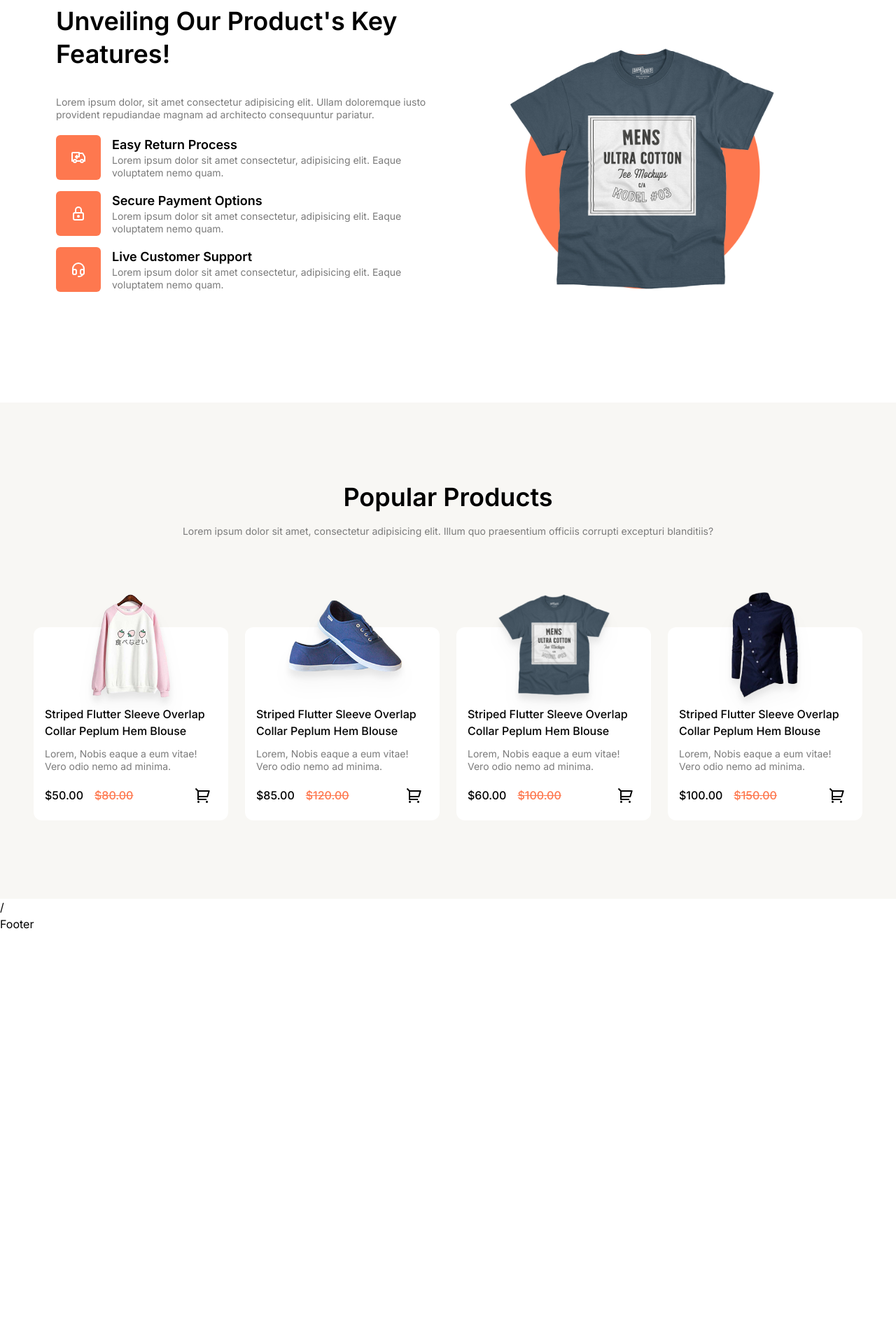
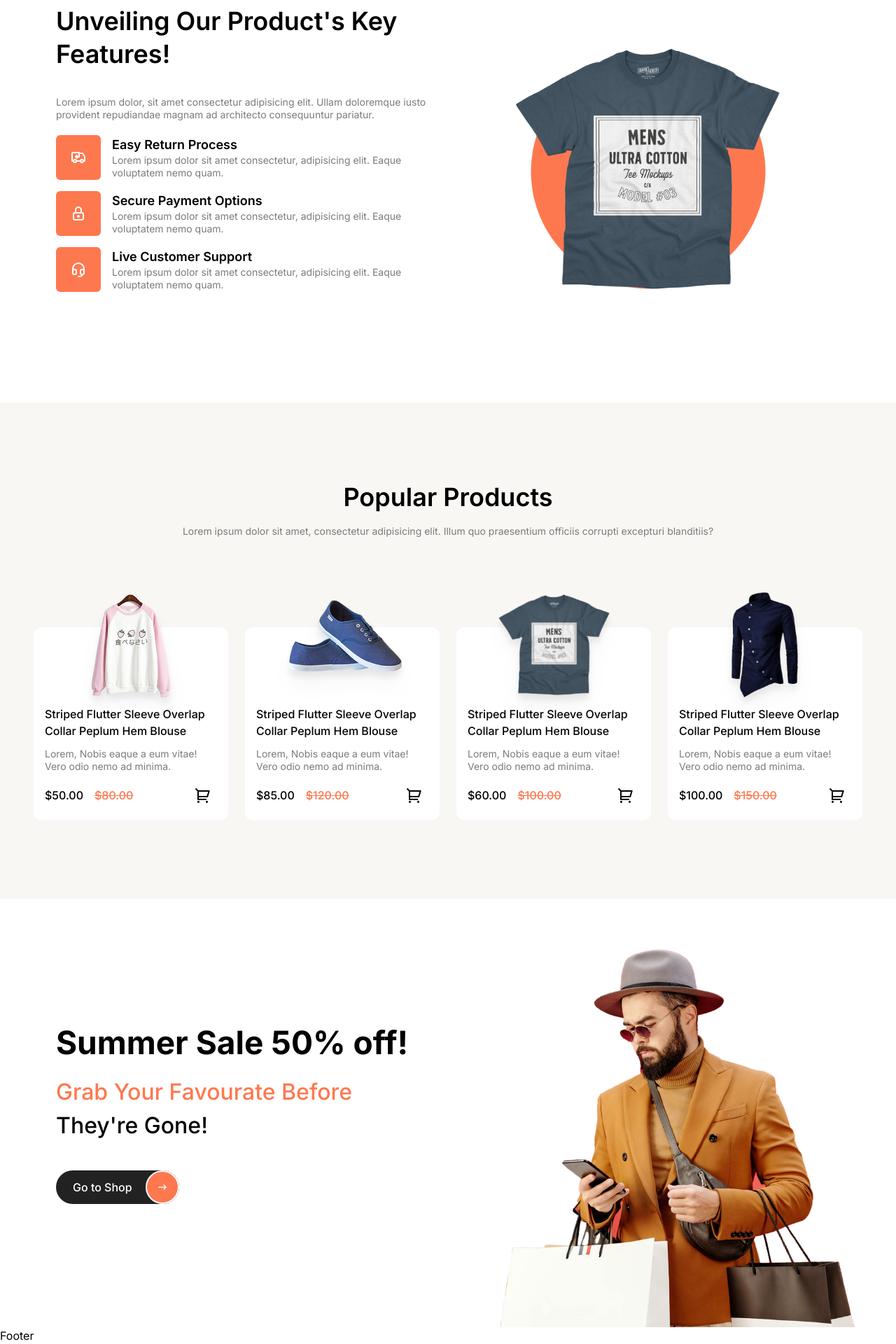
Before and after one commit to 3MaheshKadam/Ecommerce-MERN, a React (Vite) app in the folder client/: page / in a window 1280 px wide. Shown: the part 957-2877 px from the top of the page at 70% size. Before the commit the page ends 2289 px from the top, so only its background shows below. Built offline with nearby package versions, Linux system fonts and the light colour scheme; a web font is replaced by a local one.

Commit message:
offer section

```diff
--- a/client/src/Pages/Home.jsx
+++ b/client/src/Pages/Home.jsx
@@ -2,13 +2,15 @@ import React from 'react'
 import Hero from '../components/Hero.jsx'
 import About from '../components/About.jsx'
 import PopularProudct from '../components/PopularProudct.jsx'
+import Offer from '../components/Offer.jsx'
 
 const Home = () => {
   return (
     <>
     <Hero/>
     <About/>
-    <PopularProudct/>/
+    <PopularProudct/>
+    <Offer/>
     </>
   )
 }
--- a/client/src/components/About.jsx
+++ b/client/src/components/About.jsx
@@ -5,7 +5,7 @@ import about from '../assets/about.png'
 const About = () => {
   return (
     <section className='max-padd-container py-12 xl:py-32'>
-      <div className='flex flex-col xl:flex-row'>
+      <div className='flex flex-col gap-16 xl:flex-row xl:gap-8 '>
         {/* right */}
         <div className='flex-1'>
           <h3 className='h3 capitalize'>Unveiling our product's key features!</h3>
--- a/client/src/components/Offer.jsx
+++ b/client/src/components/Offer.jsx
@@ -1,8 +1,20 @@
 import React from 'react'
-
+import {Link } from 'react-router-dom';
+import {FaArrowRightLong} from 'react-icons/fa6'
 const Offer = () => {
   return (
-    <div>Offer</div>
+    <section className=' bg-banneroffer bg-center bg-cover w-full'>
+      <div className=" max-padd-container px-4 py-16 md:py-24 lg:py-44">
+        <h2 className='h2'>Summer Sale 50% off!</h2>
+        <h3 className='medium-32 capitalize font-normal text-secondary'>Grab your Favourate Before </h3>
+        <h3 className='medium-32 capitalize font-normal'> They're Gone!</h3>
+
+        <Link to={''} className='text-white pl-6 bg-tertiary rounded-full flexBetween gap-x-2 medium-16 w-44 mt-10 group'>
+        Go to Shop
+        <FaArrowRightLong className='text-xl bg-secondary text-primary rounded-full h-12 w-12 p-4 group:hover:-rotate-45 transition-all duration-500 border-2 border-white'/>
+        </Link>
+      </div>
+    </section>
   )
 }
 
```
